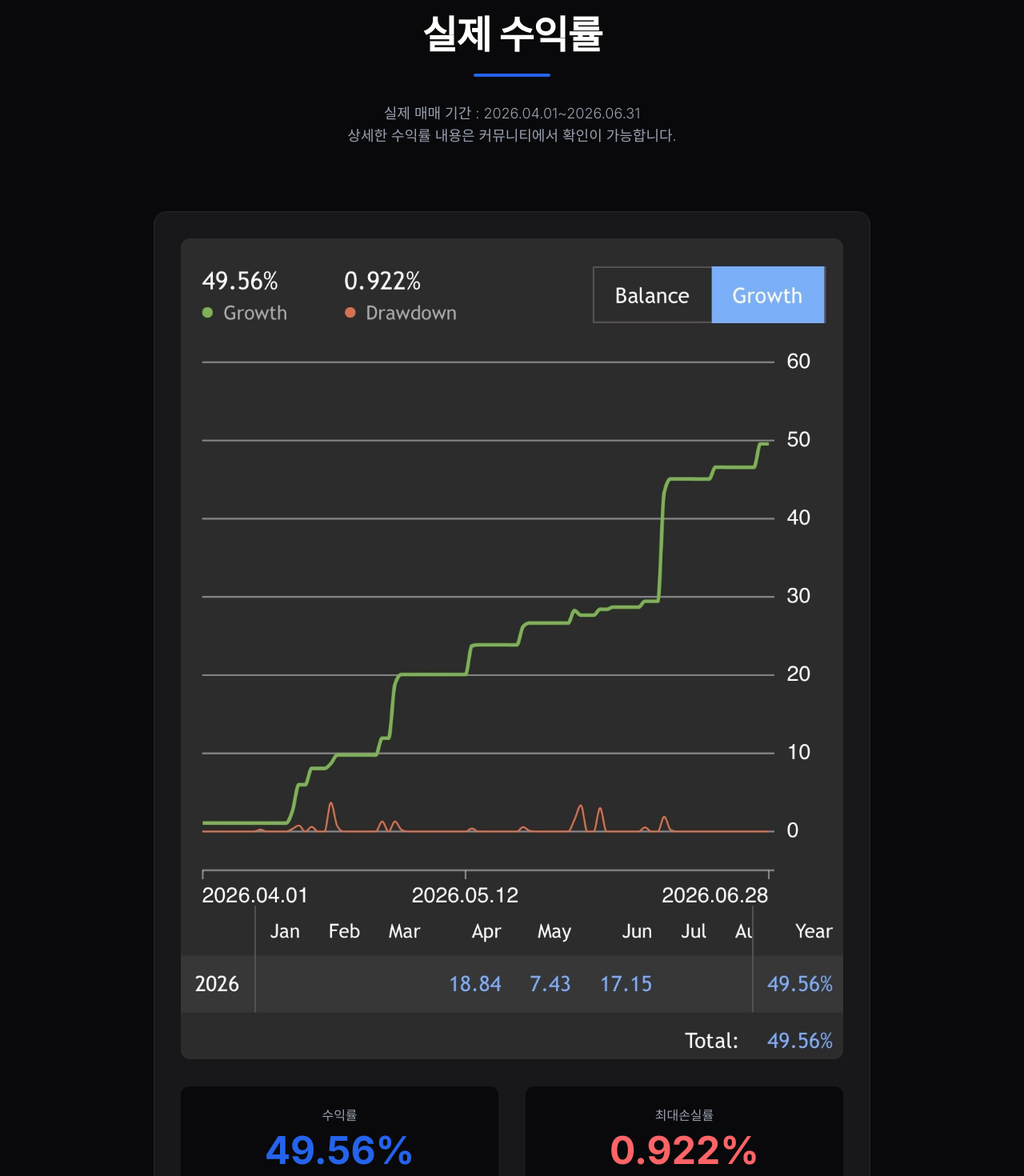
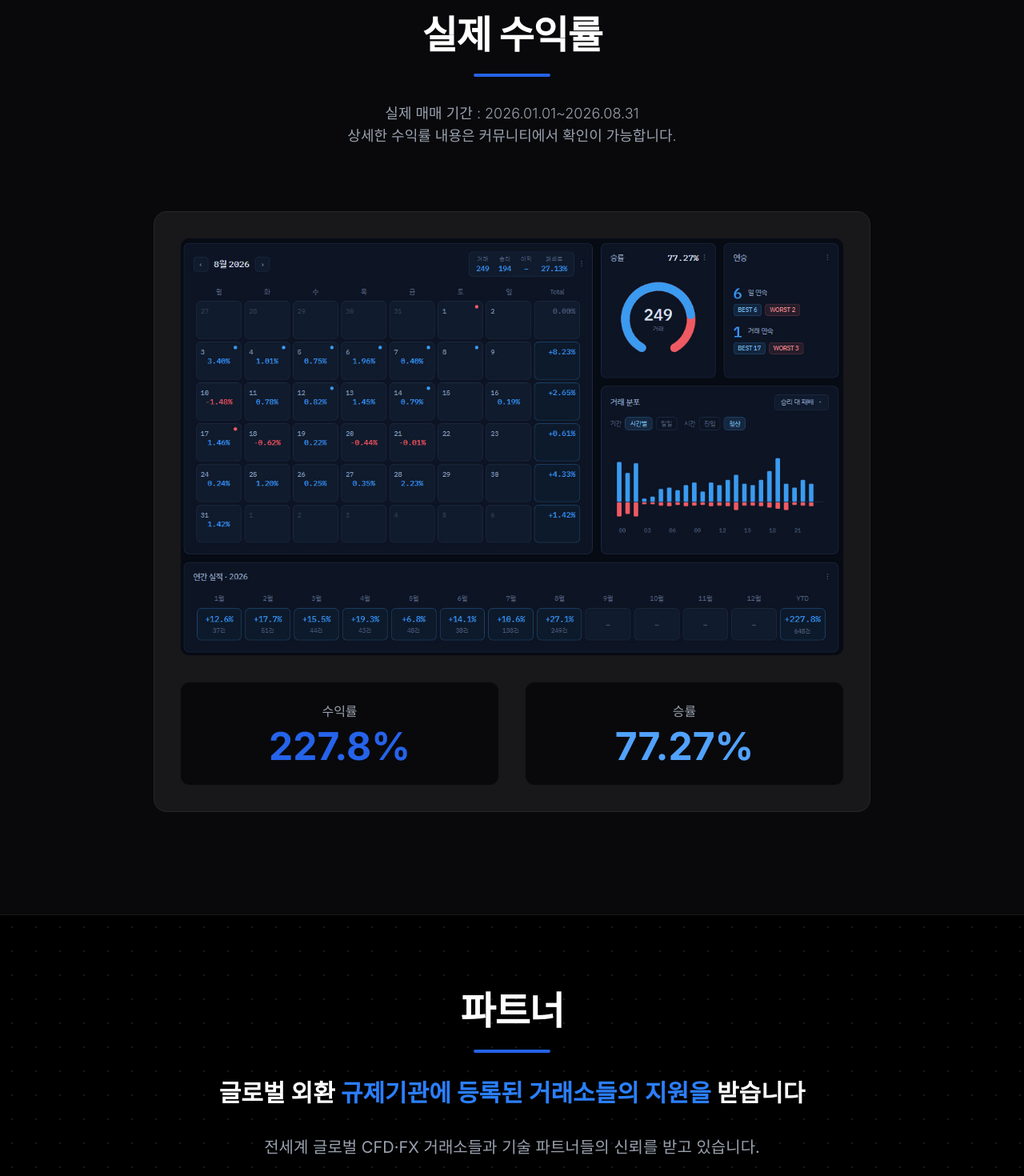
Before and after one commit to ljjo0o222-cpu/10quant, a React (Vite) app: page / in a window 1280 px wide. Shown: the part 4340-5810 px from the top of the page at 80% size. Built offline with nearby package versions, Linux system fonts and the light colour scheme.

Commit message:
feat(dashboard): update actual returns metrics and period
- Update total growth and win rate figures in UserView
- Extend the actual trading period in the data configuration
- Add win rate label to the actual returns section

```diff
--- a/src/components/UserView.tsx
+++ b/src/components/UserView.tsx
@@ -1,4 +1,4 @@
-import React, { useState } from 'react';
+import React, { useState } from 'react'; // synced
 import { translations, Language, Post } from '../data/content';
 import { BacktestChart } from './BacktestChart';
 import { ArrowRight, BarChart3, Shield, Zap, RefreshCw, GitBranch, Activity } from 'lucide-react';
@@ -240,11 +240,11 @@ export const UserView: React.FC<UserViewProps> = ({ lang, themeColor, posts }) =
               <div className="grid grid-cols-2 gap-4 sm:gap-8">
                 <div className="bg-zinc-950 p-6 rounded-xl border border-zinc-800/50 text-center">
                   <div className="text-sm sm:text-base text-gray-400 mb-2">{t.actualReturns.totalGrowth}</div>
-                  <div className="text-2xl sm:text-5xl font-bold" style={{ color: themeColor }}>49.56%</div>
+                  <div className="text-2xl sm:text-5xl font-bold" style={{ color: themeColor }}>227.8%</div>
                 </div>
                 <div className="bg-zinc-950 p-6 rounded-xl border border-zinc-800/50 text-center">
-                  <div className="text-sm sm:text-base text-gray-400 mb-2">{t.actualReturns.maxDrawdown}</div>
-                  <div className="text-2xl sm:text-5xl font-bold text-red-400">0.922%</div>
+                  <div className="text-sm sm:text-base text-gray-400 mb-2">{t.actualReturns.winRate || '승률'}</div>
+                  <div className="text-2xl sm:text-5xl font-bold text-blue-400">77.27%</div>
                 </div>
               </div>
             </motion.div>
--- a/src/data/content.ts
+++ b/src/data/content.ts
@@ -1,3 +1,4 @@
+// synced
 export const translations = {
   ko: {
     nav: {
@@ -98,9 +99,9 @@ export const translations = {
       title: '실제 수익률',
       viewAll: '전체보기',
       viewLess: '줄여서보기',
-      weeklyNotice: '실제 매매 기간 : 2026.04.01~2026.06.31\n상세한 수익률 내용은 커뮤니티에서 확인이 가능합니다.',
+      weeklyNotice: '실제 매매 기간 : 2026.01.01~2026.08.31\n상세한 수익률 내용은 커뮤니티에서 확인이 가능합니다.',
       totalGrowth: '수익률',
-      maxDrawdown: '최대손실률'
+      maxDrawdown: '최대손실률', winRate: '승률'
     },
     operableItems: {
       title: '운용가능 종목',
@@ -189,7 +190,7 @@ export const translations = {
         { question: 'How do I withdraw profits?', answer: 'A guide is prepared when you enter the community. Please refer to the guide.' }
       ]
     },
-    actualReturns: { title: 'Actual Returns', viewAll: 'View All', viewLess: 'View Less', weeklyNotice: 'Actual trading period: 2026.04.01~2026.06.31\nDetailed return information can be checked in the community.', totalGrowth: 'Total Growth', maxDrawdown: 'Max Drawdown' },
+    actualReturns: { title: 'Actual Returns', viewAll: 'View All', viewLess: 'View Less', weeklyNotice: 'Actual trading period: 2026.01.01~2026.08.31\nDetailed return information can be checked in the community.', totalGrowth: 'Total Growth', maxDrawdown: 'Max Drawdown', winRate: 'Win Rate' },
     operableItems: { title: 'Operable Items', commodities: 'Commodities', currencyPairs: 'Currency Pairs', indices: 'Indices' },
     footer: {
       desc: 'RealQuant is a quant investment company that provides data-driven quantitative investment solutions.',
@@ -255,7 +256,7 @@ export const translations = {
         { question: '我该如何提取利润？', answer: '当您进入社区时，会准备一份指南。请参考该指南。' }
       ]
     },
-    actualReturns: { title: '实际收益', viewAll: '全部查看', viewLess: '收起', weeklyNotice: '实际交易期间：2026.04.01~2026.06.31\n详细的收益率内容可以在社区中查看。', totalGrowth: '总收益率', maxDrawdown: '最大回撤' },
+    actualReturns: { title: '实际收益', viewAll: '全部查看', viewLess: '收起', weeklyNotice: '实际交易期间：2026.01.01~2026.08.31\n详细的收益率内容可以在社区中查看。', totalGrowth: '总收益率', maxDrawdown: '最大回撤', winRate: '胜率' },
     operableItems: { title: '可操作项目', commodities: '大宗商品', currencyPairs: '货币对', indices: '指数' },
     footer: { desc: 'RealQuant 是一家提供数据驱动的量化投资解决方案的量化投资公司。', disclaimer: '自动化交易系统和解决方案不是保证利润的产品。由于市场的性质，存在周期性，因此利润期和亏损期并存。基于概率和统计学，我们的目标是种子资金逐渐呈上升趋势，本网站上表达的回测和实际收益对应于过去的表现。请清楚地理解，过去的表现只能预测未来的表现，绝对不保证客户的本金或利润。', rights: '© 2026 RealQuant. 版权所有।' },
     admin: { title: '管理员控制面板', tabs: { posts: '帖子管理', settings: '设计设置' }, posts: { add: '添加新帖子', edit: '编辑', delete: '删除', save: '保存', cancel: '取消', titleLabel: '标题', contentLabel: '内容', imageLabel: '图片 URL' }, settings: { themeColor: '主主题颜色', fontFamily: '主要字体', save: '保存设置' } }
@@ -317,7 +318,7 @@ export const translations = {
         { question: '利益をどのように出金すればよいですか？', answer: 'コミュニティに参加するとガイドが用意されています。ガイドを参照してください。' }
       ]
     },
-    actualReturns: { title: '実際の収益', viewAll: '全て表示', viewLess: '閉じる', weeklyNotice: '実際の取引期間：2026.04.01~2026.06.31\n詳細な収益率の内容はコミュニティで確認できます。', totalGrowth: '総収益率', maxDrawdown: '最大ドローダウン' },
+    actualReturns: { title: '実際の収益', viewAll: '全て表示', viewLess: '閉じる', weeklyNotice: '実際の取引期間：2026.01.01~2026.08.31\n詳細な収益率の内容はコミュニティで確認できます。', totalGrowth: '総収益率', maxDrawdown: '最大ドローダウン', winRate: '勝率' },
     operableItems: { title: '運用可能銘柄', commodities: 'コモディティ', currencyPairs: '通貨ペア', indices: '指数' },
     footer: { desc: 'RealQuant は、データ駆動型の計量投資ソリューションを提供するクオンツ専門企業です。', disclaimer: '自動売買システムおよびソリューションは、利益を保証する商品ではありません。市場の性質上、周期性が存在するため、利益が発生する周期と損失が発生する周期が共存します。確率と統計学に基づき、徐々にシードが右肩上がりになることを目指しており、当ウェブサイトに表示されているバックテストと実際の収益率は過去の実績に該当します。過去の実績は将来の実績を予測できるだけであり、絶対にお客様の元本を保証するものではなく、利益を保証するものではないという点を明確に認識してください。', rights: '© 2026 RealQuant. All rights reserved.' },
     admin: { title: '管理者ダッシュボード', tabs: { posts: '投稿管理', settings: 'デザイン設定' }, posts: { add: '新規投稿追加', edit: '編集', delete: '削除', save: '保存', cancel: 'キャンセル', titleLabel: 'タイトル', contentLabel: '内容', imageLabel: '画像 URL' }, settings: { themeColor: 'メインテーマカラー', fontFamily: 'メインフォント', save: '設定を保存' } }
@@ -379,7 +380,7 @@ export const translations = {
         { question: 'Как мне вывести прибыль?', answer: 'Руководство подготавливается при вступлении в сообщество. Пожалуйста, обратитесь к руководству.' }
       ]
     },
-    actualReturns: { title: 'Реальная доходность', viewAll: 'Показать все', viewLess: 'Скрыть', weeklyNotice: 'Фактический период торгов: 2026.04.01~2026.06.31\nПодробную информацию о доходности можно проверить в сообществе.', totalGrowth: 'Общая доходность', maxDrawdown: 'Максимальная просадка' },
+    actualReturns: { title: 'Реальная доходность', viewAll: 'Показать все', viewLess: 'Скрыть', weeklyNotice: 'Фактический период торгов: 2026.01.01~2026.08.31\nПодробную информацию о доходности можно проверить в сообществе.', totalGrowth: 'Общая доходность', maxDrawdown: 'Максимальная просадка', winRate: 'Процент побед' },
     operableItems: { title: 'Доступные инструменты', commodities: 'Сырьевые товары', currencyPairs: 'Валютные пары', indices: 'Индексы' },
     footer: { desc: 'RealQuant — это количественная инвестиционная фирма, предоставляющая решения для инвестиций на основе данных.', disclaimer: 'Автоматизированные торговые системы и решения не являются продуктами, гарантирующими прибыль. Из-за характера рынка существует периодичность, поэтому периоды прибыли и периоды убытков сосуществуют. Основываясь на вероятности и статистике, мы стремимся к тому, чтобы капитал постепенно рос, а бэктесты и фактическая доходность, представленные на этом веб-сайте, соответствуют прошлым показателям. Пожалуйста, четко понимайте, что прошлые показатели могут только предсказывать будущие показатели и не гарантируют абсолютно основную сумму клиента или прибыль.', rights: '© 2026 RealQuant. Все права защищены.' },
     admin: { title: 'Панель администратора', tabs: { posts: 'Управление постами', settings: 'Настройки дизайна' }, posts: { add: 'Добавить пост', edit: 'Изменить', delete: 'Удалить', save: 'Сохранить', cancel: 'Отмена', titleLabel: 'Заголовок', contentLabel: 'Контент', imageLabel: 'URL изображения' }, settings: { themeColor: 'Основной цвет темы', fontFamily: 'Основной шрифт', save: 'Сохранить настройки' } }
@@ -441,7 +442,7 @@ export const translations = {
         { question: 'Wie hebe ich Gewinne ab?', answer: 'Ein Leitfaden wird erstellt, wenn Sie der Community beitreten. Bitte beachten Sie den Leitfaden.' }
       ]
     },
-    actualReturns: { title: 'Tatsächliche Renditen', viewAll: 'Alle anzeigen', viewLess: 'Weniger anzeigen', weeklyNotice: 'Tatsächlicher Handelszeitraum: 2026.04.01~2026.06.31\nDetaillierte Renditeinformationen können in der Community überprüft werden.', totalGrowth: 'Gesamtwachstum', maxDrawdown: 'Maximaler Drawdown' },
+    actualReturns: { title: 'Tatsächliche Renditen', viewAll: 'Alle anzeigen', viewLess: 'Weniger anzeigen', weeklyNotice: 'Tatsächlicher Handelszeitraum: 2026.01.01~2026.08.31\nDetaillierte Renditeinformationen können in der Community überprüft werden.', totalGrowth: 'Gesamtwachstum', maxDrawdown: 'Maximaler Drawdown', winRate: 'Gewinnrate' },
     operableItems: { title: 'Handelbare Instrumente', commodities: 'Rohstoffe', currencyPairs: 'Währungspaare', indices: 'Indizes' },
     footer: { desc: 'RealQuant ist eine quantitative Investmentfirma, die datengesteuerte quantitative Investmentlösungen anbietet.', disclaimer: 'Automatisierte Handelssysteme und Lösungen sind keine Produkte, die Gewinne garantieren. Aufgrund der Art des Marktes besteht eine Periodizität, sodass Gewinn- und Verlustperioden nebeneinander existieren. Basierend auf Wahrscheinlichkeit und Statistik streben wir an, dass das Kapital allmählich nach oben tendiert, und die auf dieser Website ausgedrückten Backtests und tatsächlichen Renditen entsprechen der vergangenen Performance. Bitte haben Sie ein klares Verständnis dafür, dass die vergangene Performance nur die zukünftige Performance vorhersagen kann und das Kapital oder die Gewinne des Kunden nicht absolut garantiert.', rights: '© 2026 RealQuant. Alle Rechte vorbehalten.' },
     admin: { title: 'Admin-Dashboard', tabs: { posts: 'Beitragsverwaltung', settings: 'Design-Einstellungen' }, posts: { add: 'Neuen Beitrag hinzufügen', edit: 'Bearbeiten', delete: 'Löschen', save: 'Speichern', cancel: 'Abbrechen', titleLabel: 'Titel', contentLabel: 'Inhalt', imageLabel: 'Bild-URL' }, settings: { themeColor: 'Hauptthemenfarbe', fontFamily: 'Hauptschriftart', save: 'Einstellungen speichern' } }
@@ -503,7 +504,7 @@ export const translations = {
         { question: 'Comment retirer des profits ?', answer: 'Un guide est préparé lorsque vous entrez dans la communauté. Veuillez vous référer au guide.' }
       ]
     },
-    actualReturns: { title: 'Rendements réels', viewAll: 'Tout afficher', viewLess: 'Afficher moins', weeklyNotice: 'Période de trading réelle : 2026.04.01~2026.06.31\nLes informations détaillées sur les rendements peuvent être consultées dans la communauté.', totalGrowth: 'Croissance totale', maxDrawdown: 'Perte maximale' },
+    actualReturns: { title: 'Rendements réels', viewAll: 'Tout afficher', viewLess: 'Afficher moins', weeklyNotice: 'Période de trading réelle : 2026.01.01~2026.08.31\nLes informations détaillées sur les rendements peuvent être consultées dans la communauté.', totalGrowth: 'Croissance totale', maxDrawdown: 'Perte maximale', winRate: 'Taux de victoire' },
     operableItems: { title: 'Instruments négociables', commodities: 'Matières premières', currencyPairs: 'Paires de devises', indices: 'Indices' },
     footer: { desc: 'RealQuant est une société d\'investissement quantitative fournissant des solutions d\'investissement quantitatives basées sur les données.', disclaimer: 'Les systèmes et solutions de trading automatisés ne sont pas des produits garantissant des profits. En raison de la nature du marché, une périodicité existe, de sorte que les périodes de profit et les périodes de perte coexistent. Basés sur les probabilités et les statistiques, nous visons à ce que le capital tende progressivement vers le haut, et les backtests et rendements réels exprimés sur ce site Web correspondent aux performances passées. Veuillez comprendre clairement que les performances passées ne peuvent que prédire les performances futures et ne garantissent absolument pas le capital ou les bénéfices du client.', rights: '© 2026 RealQuant. Tous droits réservés.' },
     admin: { title: 'Tableau de bord administrateur', tabs: { posts: 'Gestion des messages', settings: 'Paramètres de conception' }, posts: { add: 'Ajouter un message', edit: 'Modifier', delete: 'Supprimer', save: 'Enregistrer', cancel: 'Annuler', titleLabel: 'Titre', contentLabel: 'Contenu', imageLabel: 'URL de l\'image' }, settings: { themeColor: 'Couleur principale du thème', fontFamily: 'Police principale', save: 'Enregistrer les paramètres' } }
@@ -565,7 +566,7 @@ export const translations = {
         { question: 'मैं लाभ कैसे निकालूँ?', answer: 'जब आप समुदाय में शामिल होते हैं तो एक गाइड तैयार की जाती है। कृपया गाइड देखें।' }
       ]
     },
-    actualReturns: { title: 'वास्तविक रिटर्न', viewAll: 'सभी देखें', viewLess: 'कम देखें', weeklyNotice: 'वास्तविक ट्रेडिंग अवधि: 2026.04.01~2026.06.31\nविस्तृत रिटर्न जानकारी समुदाय में जांची जा सकती है।', totalGrowth: 'कुल वृद्धि', maxDrawdown: 'अधिकतम गिरावट' },
+    actualReturns: { title: 'वास्तविक रिटर्न', viewAll: 'सभी देखें', viewLess: 'कम देखें', weeklyNotice: 'वास्तविक ट्रेडिंग अवधि: 2026.01.01~2026.08.31\nविस्तृत रिटर्न जानकारी समुदाय में जांची जा सकती है।', totalGrowth: 'कुल वृद्धि', maxDrawdown: 'अधिकतम गिरावट', winRate: 'जीत दर' },
     operableItems: { title: 'संचालन योग्य आइटम', commodities: 'वस्तुएं', currencyPairs: 'मुद्रा जोड़े', indices: 'सूचकांक' },
     footer: { desc: 'RealQuant एक मात्रात्मक निवेश फर्म है जो डेटा-संचालित मात्रात्मक निवेश समाधान प्रदान करती है।', disclaimer: 'स्वचालित ट्रेडिंग सिस्टम और समाधान ऐसे उत्पाद नहीं हैं जो लाभ की गारंटी देते हैं। बाजार की प्रकृति के कारण, आवधिकता मौजूद है, इसलिए लाभ की अवधि और हानि की अवधि सह-अस्तित्व में है। संभावना और सांख्यिकी के आधार पर, हमारा लक्ष्य है कि बीज धीरे-धीरे ऊपर की ओर बढ़े, और इस वेबसाइट पर व्यक्त बैकटेस्ट और वास्तविक रिटर्न पिछले प्रदर्शन के अनुरूप हैं। कृपया स्पष्ट रूप से समझें कि पिछला प्रदर्शन केवल भविष्य के प्रदर्शन की भविष्यवाणी कर सकता है और ग्राहक के मूलधन या लाभ की पूर्ण गारंटी नहीं देता है।', rights: '© 2026 RealQuant. सर्वाधिकार सुरक्षित।' },
     admin: { title: 'व्यवस्थापक डैशबोर्ड', tabs: { posts: 'पोस्ट प्रबंधन', settings: 'डिज़ाइन सेटिंग्स' }, posts: { add: 'नई पोस्ट जोड़ें', edit: 'संपादित करें', delete: 'हटाएं', save: 'सहेजें', cancel: 'रद्द करें', titleLabel: 'शीर्षक', contentLabel: 'सामग्री', imageLabel: 'छवि URL' }, settings: { themeColor: 'मुख्य थीम रंग', fontFamily: 'प्राथमिक फ़ॉन्ट', save: 'सेटिंग्स सहेजें' } }
@@ -627,7 +628,7 @@ export const translations = {
         { question: '¿Cómo retiro los beneficios?', answer: 'Se prepara una guía cuando ingresas a la comunidad. Por favor, consulta la guía.' }
       ]
     },
-    actualReturns: { title: 'Rentabilidades reales', viewAll: 'Ver todo', viewLess: 'Ver menos', weeklyNotice: 'Período de trading real: 2026.04.01~2026.06.31\nLa información detallada de los rendimientos se puede verificar en la comunidad.', totalGrowth: 'Crecimiento total', maxDrawdown: 'Drawdown máximo' },
+    actualReturns: { title: 'Rentabilidades reales', viewAll: 'Ver todo', viewLess: 'Ver menos', weeklyNotice: 'Período de trading real: 2026.01.01~2026.08.31\nLa información detallada de los rendimientos se puede verificar en la comunidad.', totalGrowth: 'Crecimiento total', maxDrawdown: 'Drawdown máximo', winRate: 'Tasa de victoria' },
     operableItems: { title: 'Instrumentos operables', commodities: 'Materias primas', currencyPairs: 'Pares de divisas', indices: 'Índices' },
     footer: { desc: 'RealQuant es una firma de inversión cuantitativa que ofrece soluciones de inversión cuantitativa basadas en datos.', disclaimer: 'Los sistemas y soluciones de trading automatizados no son productos que garanticen beneficios. Debido a la naturaleza del mercado, existe periodicidad, por lo que coexisten periodos de ganancias y periodos de pérdidas. Basándonos en la probabilidad y la estadística, nuestro objetivo es que el capital tienda gradualmente al alza, y los backtests y rendimientos reales expresados en este sitio web corresponden al rendimiento pasado. Por favor, comprenda claramente que el rendimiento pasado solo puede predecir el rendimiento futuro y no garantiza absolutamente el capital ni los beneficios del cliente.', rights: '© 2026 RealQuant. Todos los derechos reservados.' },
     admin: { title: 'Panel de administración', tabs: { posts: 'Gestión de publicaciones', settings: 'Ajustes de diseño' }, posts: { add: 'Añadir publicación', edit: 'Editar', delete: 'Eliminar', save: 'Guardar', cancel: 'Cancelar', titleLabel: 'Título', contentLabel: 'Contenido', imageLabel: 'URL de la imagen' }, settings: { themeColor: 'Color principal del tema', fontFamily: 'Fuente principal', save: 'Guardar ajustes' } }
@@ -689,7 +690,7 @@ export const translations = {
         { question: 'كيف أسحب الأرباح؟', answer: 'يتم إعداد دليل عند دخولك المجتمع. يرجى الرجوع إلى الدليل.' }
       ]
     },
-    actualReturns: { title: 'العوائد الحقيقية', viewAll: 'عرض الكل', viewLess: 'عرض أقل', weeklyNotice: 'فترة التداول الفعلية: 2026.04.01~2026.06.31\nيمكن التحقق من معلومات العائد التفصيلية في المجتمع.', totalGrowth: 'إجمالي النمو', maxDrawdown: 'الحد الأقصى للتراجع' },
+    actualReturns: { title: 'العوائد الحقيقية', viewAll: 'عرض الكل', viewLess: 'عرض أقل', weeklyNotice: 'فترة التداول الفعلية: 2026.01.01~2026.08.31\nيمكن التحقق من معلومات العائد التفصيلية في المجتمع.', totalGrowth: 'إجمالي النمو', maxDrawdown: 'الحد الأقصى للتراجع', winRate: 'معدل الفوز' },
     operableItems: { title: 'الأدوات القابلة للتداول', commodities: 'السلع', currencyPairs: 'أزواج العملات', indices: 'مؤشرات' },
     footer: { desc: 'RealQuant هي شركة استثمار كمي تقدم حلول استثمار كمي قائمة على البيانات.', disclaimer: 'أنظمة وحلول التداول الآلي ليست منتجات تضمن الأرباح. نظراً لطبيعة السوق، توجد دورية، لذا تتعايش فترات الربح وفترات الخسارة. بناءً على الاحتمالات والإحصاءات، نهدف إلى أن يتجه رأس المال تدريجياً نحو الأعلى، وتتوافق الاختبارات العكسية والعوائد الفعلية المعبر عنها في هذا الموقع مع الأداء السابق. يرجى فهم بوضوح أن الأداء السابق يمكنه فقط التنبؤ بالأداء المستقبلي ولا يضمن بشكل مطلق رأس مال العميل أو أرباحه.', rights: '© 2026 RealQuant. جميع الحقوق محفوظة.' },
     admin: { title: 'لوحة تحكم المسؤول', tabs: { posts: 'إدارة المنشورات', settings: 'إعدادات التصميم' }, posts: { add: 'إضافة منشور جديد', edit: 'تعديل', delete: 'حذف', save: 'حفظ', cancel: 'إلغاء', titleLabel: 'العنوان', contentLabel: 'المحتوى', imageLabel: 'رابط الصورة' }, settings: { themeColor: 'لون السمات الرئيسي', fontFamily: 'الخط الأساسي', save: 'حفظ الإعدادات' } }
```
Also changed, not shown: public/return.jpg.
